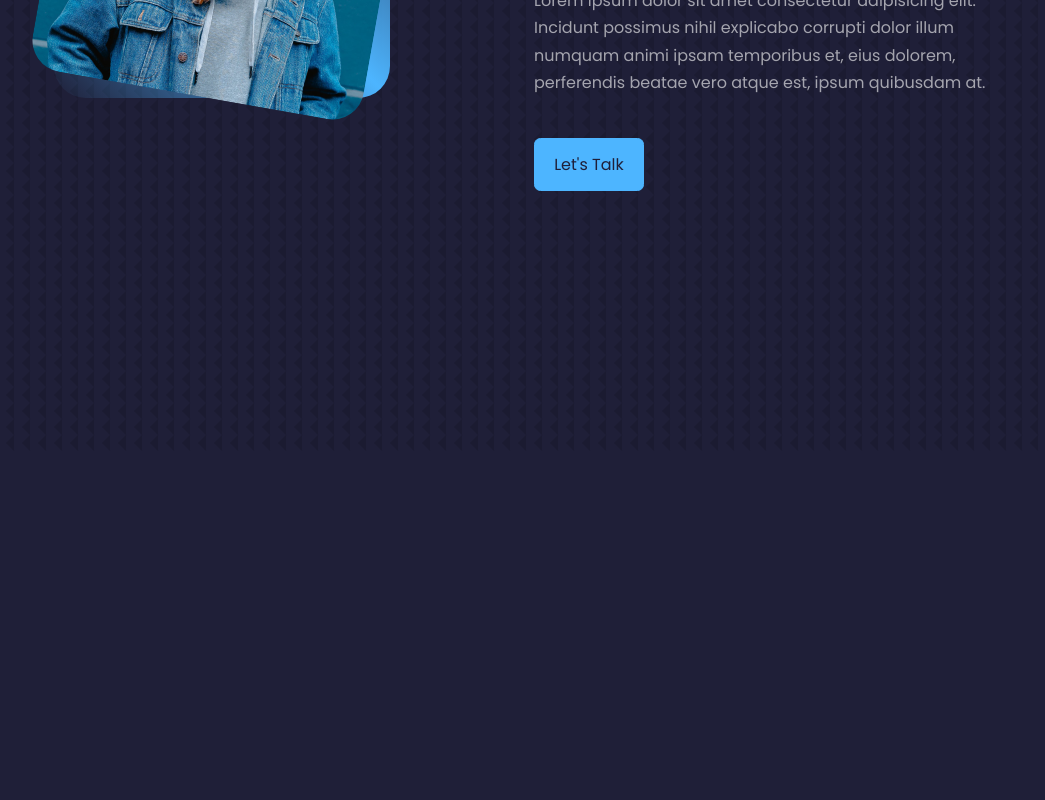
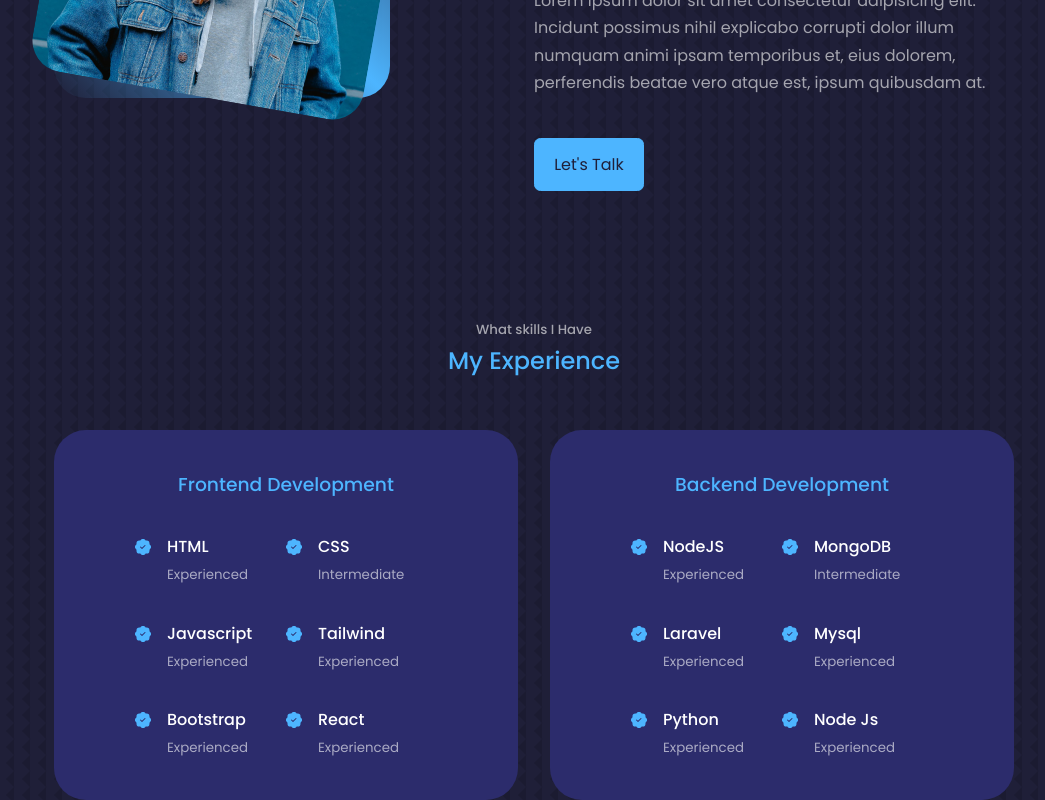
Before and after one commit to rajendra-dhaka/portfolio, a React (Create React App) app: page / in a window 1280 px wide. Shown: the part 1277-2077 px from the top of the page, without its empty margins (106-1151 px from the left). Before the commit the page ends 1728 px from the top, so only its background shows below. Built offline with nearby package versions, Linux system fonts and the light colour scheme.

Commit message:
Experience Section

```diff
--- a/src/App.jsx
+++ b/src/App.jsx
@@ -17,8 +17,8 @@
       <Header />
       <Navbar />
       <About />
-      {/* <Experience />
-      <Services />
+      <Experience />
+      {/* <Services />
       <Portfolio />
       <Testimonials />
       <Contact />
--- a/src/components/experience/Experience.jsx
+++ b/src/components/experience/Experience.jsx
@@ -1,5 +1,111 @@
-import React from "react";
+import React from 'react';
+import './experience.css';
+import { BsPatchCheckFill } from 'react-icons/bs';
 
 export const Experience = () => {
-  return <section id='experience'>Experience</section>;
+  return (
+    <section id='experience'>
+      <h5>What skills I Have</h5>
+      <h2>My Experience</h2>
+
+      <div className='container experience__container'>
+        {/* Backend Development starts */}
+        <div className='experience__frontend'>
+          <h3>Frontend Development</h3>
+          <div className='experience__content'>
+            <article className='experience__details'>
+              <BsPatchCheckFill className='experience__details-icon' />
+              <div>
+                <h4>HTML</h4>
+                <small className='text-light'>Experienced</small>
+              </div>
+            </article>
+            <article className='experience__details'>
+              <BsPatchCheckFill className='experience__details-icon' />
+              <div>
+                <h4>CSS</h4>
+                <small className='text-light'>Intermediate</small>
+              </div>
+            </article>
+            <article className='experience__details'>
+              <BsPatchCheckFill className='experience__details-icon' />
+              <div>
+                <h4>Javascript</h4>
+                <small className='text-light'>Experienced</small>
+              </div>
+            </article>
+            <article className='experience__details'>
+              <BsPatchCheckFill className='experience__details-icon' />
+              <div>
+                <h4>Tailwind</h4>
+                <small className='text-light'>Experienced</small>
+              </div>
+            </article>
+            <article className='experience__details'>
+              <BsPatchCheckFill className='experience__details-icon' />
+              <div>
+                <h4>Bootstrap</h4>
+                <small className='text-light'>Experienced</small>
+              </div>
+            </article>
+            <article className='experience__details'>
+              <BsPatchCheckFill className='experience__details-icon' />
+              <div>
+                <h4>React</h4>
+                <small className='text-light'>Experienced</small>
+              </div>
+            </article>
+          </div>
+        </div>
+        {/* Backend Development starts */}
+        <div className='experience__backend'>
+          <h3>Backend Development</h3>
+          <div className='experience__content'>
+            <article className='experience__details'>
+              <BsPatchCheckFill className='experience__details-icon' />
+              <div>
+                <h4>NodeJS</h4>
+                <small className='text-light'>Experienced</small>
+              </div>
+            </article>
+            <article className='experience__details'>
+              <BsPatchCheckFill className='experience__details-icon' />
+              <div>
+                <h4>MongoDB</h4>
+                <small className='text-light'>Intermediate</small>
+              </div>
+            </article>
+            <article className='experience__details'>
+              <BsPatchCheckFill className='experience__details-icon' />
+              <div>
+                <h4>Laravel</h4>
+                <small className='text-light'>Experienced</small>
+              </div>
+            </article>
+            <article className='experience__details'>
+              <BsPatchCheckFill className='experience__details-icon' />
+              <div>
+                <h4>Mysql</h4>
+                <small className='text-light'>Experienced</small>
+              </div>
+            </article>
+            <article className='experience__details'>
+              <BsPatchCheckFill className='experience__details-icon' />
+              <div>
+                <h4>Python</h4>
+                <small className='text-light'>Experienced</small>
+              </div>
+            </article>
+            <article className='experience__details'>
+              <BsPatchCheckFill className='experience__details-icon' />
+              <div>
+                <h4>Node Js</h4>
+                <small className='text-light'>Experienced</small>
+              </div>
+            </article>
+          </div>
+        </div>
+      </div>
+    </section>
+  );
 };
--- a/src/components/experience/experience.css
+++ b/src/components/experience/experience.css
@@ -0,0 +1,70 @@
+.experience__container {
+  display: grid;
+  grid-template-columns: 1fr 1fr;
+  gap: 2rem;
+}
+
+.experience__container > div {
+  background: var(--color-bg-variant);
+  padding: 2.4rem 5rem;
+  border-radius: 2rem;
+  border: 1px solid transparent;
+  transition: var(--transition);
+}
+
+.experience__container > div:hover {
+  background: transparent;
+  border-color: var(--color-primary-variant);
+  cursor: default;
+}
+
+.experience__container > div h3 {
+  text-align: center;
+  margin-bottom: 2rem;
+  color: var(--color-primary);
+}
+
+.experience__content{
+  display: grid;
+  grid-template-columns: 1fr 1fr;
+  row-gap: 2rem;
+}
+
+.experience__details{
+  display: flex;
+  gap: 1rem;
+}
+
+.experience__details-icon{
+  margin-top: 6px;
+  color: var(--color-primary);
+}
+
+/* ======== MEDIA QUERIES (MEDIUM DEVICES) ========*/
+
+@media screen and (max-width: 1024px) {
+ .experience__container{
+  grid-template-columns: 1fr;
+ }
+ .experience__container>div{
+  width: 80%;
+  padding: 2rem;
+  margin: 0 auto;
+ }
+
+ .experience__content{
+  padding: 1rem;
+ }
+}
+
+/* ======== MEDIA QUERIES (SMALL DEVICES) ========*/
+
+@media screen and (max-width: 600px) {
+.experience__container{
+  gap: 1rem;
+}
+.experience__container>div{
+  width: 100%;
+  padding: 2rem 1rem;
+}
+}
--- a/src/index.css
+++ b/src/index.css
@@ -62,7 +62,6 @@
 
 section {
   margin-top: 8rem;
-  height: 100vh;
 }
 
 section > h2,
```
